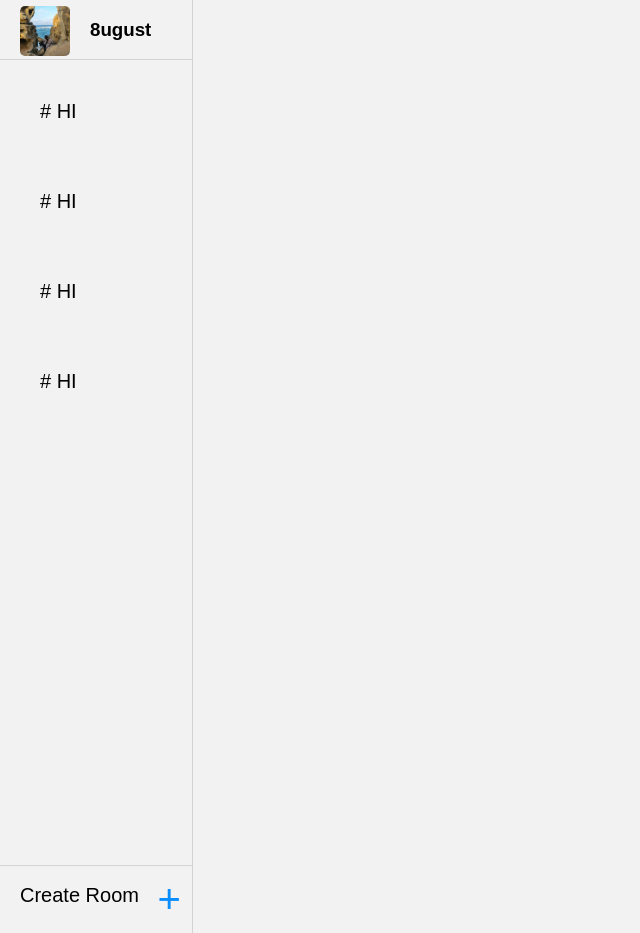
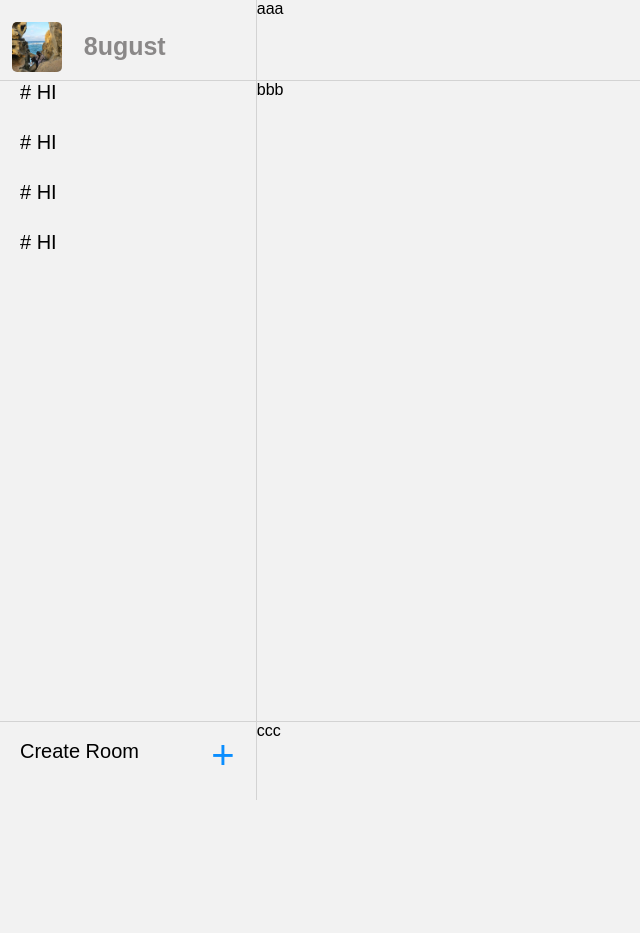
Before and after one commit to seonghan-Min/8ugust-ui, a React (Create React App) app: page / in a window 1280 px wide. Shown: the whole page, without its empty margins (0-640 px from the left). After the commit the page ends 800 px from the top, so only its background shows below. Built offline with nearby package versions, Linux system fonts and the light colour scheme.

Commit message:
[#0002] Size 조정

```diff
--- /dev/null
+++ b/src/components/body-content/index.js
@@ -0,0 +1,21 @@
+import styles from './index.module.css';
+
+function BodyContent () {
+
+    return (
+        <div className={styles['body-content']}>
+            <div className={styles['content-header']}>
+                aaa
+            </div>
+            <div className={styles['content-main']}>
+                bbb
+            </div>
+            <div className={styles['content-footer']}>
+                ccc
+            </div>
+        </div>
+    )
+
+}
+
+export default BodyContent;
--- /dev/null
+++ b/src/components/body-content/index.module.css
@@ -0,0 +1,18 @@
+.body-content {
+    width: 80%;
+    height: 100vh;
+}
+
+.content-header {
+    height: 10%;
+    border-bottom: 1px solid #D3D3D3;
+}
+
+.content-main {
+    height: 80%;
+    border-bottom: 1px solid #D3D3D3;
+}
+
+.content-footer {
+    height: auto;
+}
--- a/src/components/navbar/index.js
+++ b/src/components/navbar/index.js
@@ -6,8 +6,10 @@ function Navbar () {
     return (
         <div className={styles['navbar']}>
             <div className={styles['nav-header']}>
-                <img className={styles['nav-header-img']} src={profile} alt='profile_img'/>
-                <h3>8ugust</h3>
+                <div className={styles['nav-header-img']}>
+                    <img src={profile} alt='profile_img'/>
+                </div>
+                <div className={styles['nav-header-text']}>8ugust</div>
             </div>
             <div className={styles['nav-menu']}>
                 <div className={styles['nav-item']}># HI</div>
--- a/src/components/navbar/index.module.css
+++ b/src/components/navbar/index.module.css
@@ -2,32 +2,41 @@
     border-right: 1px solid #D3D3D3;
     flex-direction: column;
     align-items: center;
-    width: 15%;
-    height: 100%;
+    width: 20%;
+    height: 100vh;
 }
 
 .nav-header {
+    width: 100%;
+    height: 10%;
     display: flex;
     border-bottom: 1px solid #D3D3D3;
 }
 
 .nav-header-img {
-    margin-top: 6px;
-    margin-left: 20px;
-    margin-right: 20px;
+    width: 30%;
+    text-align: center;
+    padding-top: 21.845px;
+}
+
+.nav-header-text {
+    width: 70%;
+    height: 93.69px;
+    font-size: 25px;
+    font-weight: bold;
+    line-height: 93.69px;
+    padding-left: 10px;
+    color: rgb(138, 136, 136);
 }
 
 .nav-menu {
-    height: 765px;
-    margin: 20px;
+    height: 80%;
+    border-bottom: 1px solid #D3D3D3;
 }
 
 .nav-item {
-    margin-top: 20px;
-    margin-bottom: 20px;
     height: 50px;
     font-size: 20px;
-    padding-top: 20px;
     padding-left: 20px;
 }
 
@@ -36,9 +45,8 @@
 }
 
 .nav-footer {
-    height: 67px;
+    height: auto;
     font-size: 20px;
-    border-top: 1px solid #D3D3D3;
 }
 
 .nav-footer-wrap {
--- a/src/index.css
+++ b/src/index.css
@@ -14,5 +14,7 @@ img {
 }
 
 .content {
+  width: 100vw;
+  height: 100vh;
   display: flex;
 }
--- a/src/index.js
+++ b/src/index.js
@@ -1,12 +1,14 @@
 import React from 'react';
 import ReactDOM from 'react-dom';
 import Navbar from './components/navbar/index';
+import BodyContent from './components/body-content/index';
 import './index.css';
 
 ReactDOM.render(
   <React.StrictMode>
     <div className='content'>
       <Navbar />
+      <BodyContent />
     </div>
   </React.StrictMode>,
   document.getElementById('root')
```
Also changed, not shown: src/components/body-right/index.js (deleted), src/components/body-right/index.module.css (deleted).
